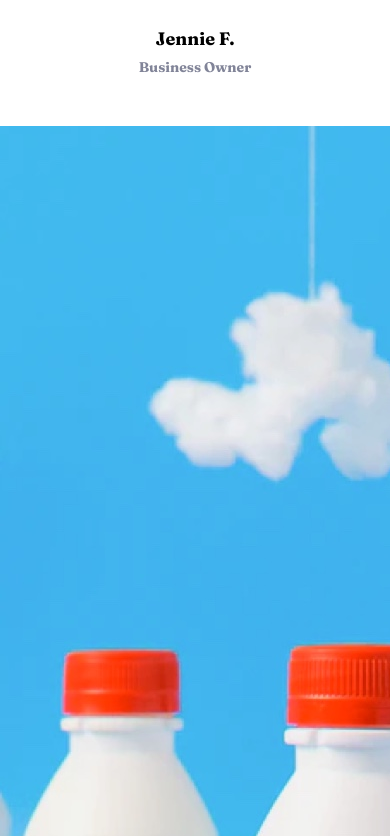
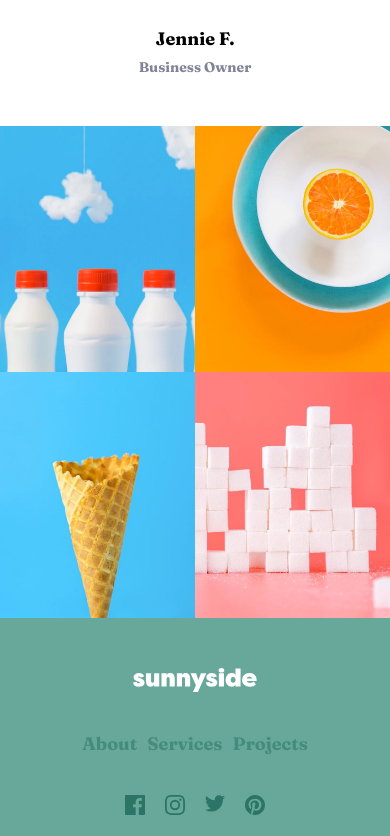
Before and after one commit to horpemee/Sunny-side-landing-page, a React (Create React App) app: page / in a window 390 px wide. Shown: the part 4748-5584 px from the top of the page. Built offline with nearby package versions, Linux system fonts and the light colour scheme; a web font is replaced by a local one.

Commit message:
mobile responsiveness

```diff
--- a/src/component/testimonials/Testimonials.jsx
+++ b/src/component/testimonials/Testimonials.jsx
@@ -72,21 +72,28 @@ const Testimonials = (props) => {
 
       {/* Gallery display */}
       <div className="gallery">
+        <div className="grid-item">
           {isMobile ? (
             <img src={mBottle} alt="bottle" />
           ) : (
             <img src={bottle} alt="bottle" />
           )}
+        </div>
+        <div className="grid-item">
           {isMobile ? (
             <img src={mOrange} alt="orange" />
           ) : (
             <img src={orange} alt="orange" />
           )}
+        </div>
+        <div className="grid-item">
           {isMobile ? (
             <img src={mCone} alt="cone" />
           ) : (
             <img src={cone} alt="cone" />
           )}
+        </div>
+        <div className="grid-item">
           {isMobile ? (
             <img src={mSugar} alt="sugar" />
           ) : (
@@ -94,6 +101,7 @@ const Testimonials = (props) => {
           )}
         </div>
       </div>
+    </div>
   );
 };
 
--- a/src/component/testimonials/testimonials.scss
+++ b/src/component/testimonials/testimonials.scss
@@ -62,23 +62,25 @@
   }
 
   .gallery {
-    // background-color: red;
-    // width: 100vw;
-    // height: 800px;
-    display: flex;
-    flex-direction: row;
+    // margin: auto;
+    display: grid;
+    grid-template-columns: repeat(4, 1fr);
+    height: 100%;
 
     @media (max-width: 520px) and (min-width: 310px) {
-      display: flex;
-      background-color: red;
-      // flex-wrap: wrap;
-      flex-direction: column;
-      flex-wrap: wrap;
-      width: 100vw;
+      grid-template-columns: repeat(2, 1fr);
+      grid-template-rows: repeat(2, 1fr);
+      // height: auto;
     }
-    img {
+
+    .grid-item img {
+      width: 100%;
+      height: 100%;
+      margin: 0;
       object-fit: cover;
-      overflow: hidden;
+      padding: 0;
+
+      // height: auto;
     }
 
     // .bottle {
```
Lines whose indentation alone changed are shown as unchanged.
